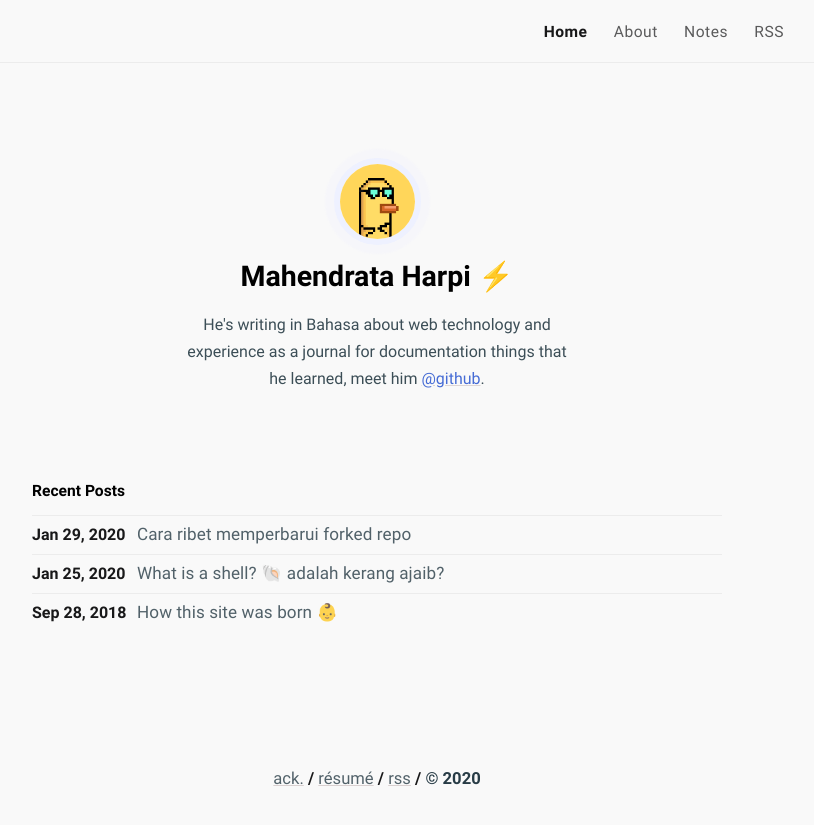
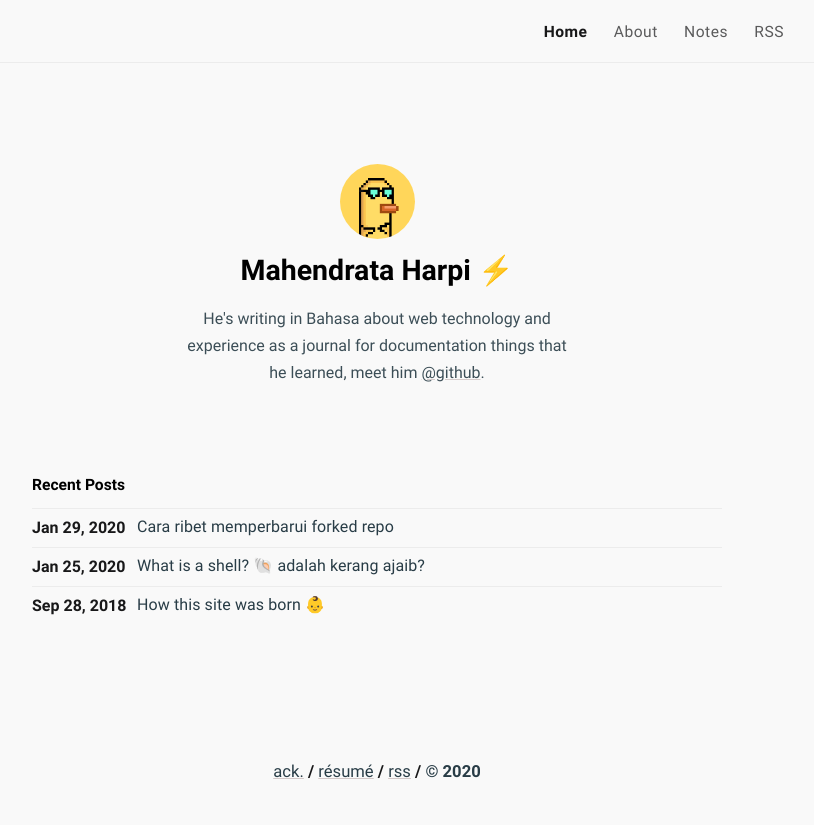
Before and after one commit to piharpi/piharpi.com, a Jekyll site: the page built from index.md, in a window 1280 px wide. Shown: the top 825 px of the page, without its empty margins (263-1077 px from the left). Built offline with Jekyll 4.4.1, drawn with Linux system fonts in a browser that asks for light colours; some web fonts are replaced.

Commit message:
remove border and rm shadow for image

```diff
--- a/_sass/bangsring/_base.scss
+++ b/_sass/bangsring/_base.scss
@@ -183,13 +183,18 @@ h6 > a {
  * Links
  */
 a {
-  color: $blue;
+  color: inherit;
   text-decoration-color: $smoke;
-  opacity: 0.8;
+  // opacity: 0.8;
 
   &:hover {
     color: $blue;
     opacity: 1;
+  }
+
+  &:focus {
+    outline: 3px solid rgba(0, 54, 199, 0.6);
+    outline-offset: 2px;
   }
 }
 
--- a/_sass/bangsring/_layout.scss
+++ b/_sass/bangsring/_layout.scss
@@ -3,7 +3,7 @@
  */
 
 .introduction {
-  margin-top: 5em;
+  margin-top: 5.3em;
   margin-bottom: 4em;
   text-align: center;
 
@@ -19,9 +19,7 @@
     -ms-user-select: none;
     background: #d8deff;
     -webkit-user-select: none;
-    border: 6px solid #eef1ff;
     animation: 0.5s ease-in forwards weeng;
-    box-shadow: 0px 0px 2px 9px #f6f6fa;
 
     &::after {
       top: 0;
@@ -233,7 +231,7 @@
     a {
       color: $gray;
       text-decoration: none;
-      // opacity: 0.7;
+      font-size: 16px;
       line-height: 22px;
 
       &:hover,
--- a/_sass/bangsring/_page.scss
+++ b/_sass/bangsring/_page.scss
@@ -24,6 +24,7 @@
       display: inline-block;
       font-size: $small-font-size - 3;
       border-bottom: 0;
+      text-decoration-color: $smoke;
 
       &:hover {
         color: $black;
@@ -108,6 +109,21 @@
     }
   }
 
+  a {
+    color: inherit;
+    text-decoration-color: inherit;
+
+    &:hover {
+      color: $blue;
+      text-decoration-color: $blue;
+      opacity: 1;
+    }
+
+    &:focus {
+      color: $blue;
+    }
+  }
+
   > p {
     margin: 0;
     padding-top: $spacing-unit - 15;
@@ -171,6 +187,7 @@
   position: relative;
   color: $black;
   opacity: 0.4;
+  outline: none !important;
 
   &:hover {
     color: $blue;
```
